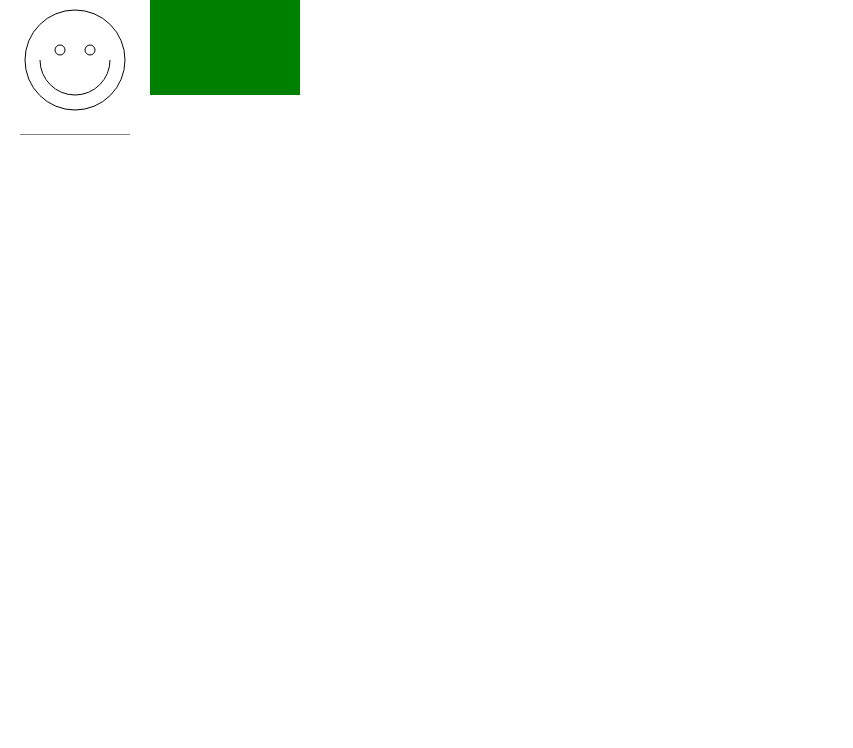
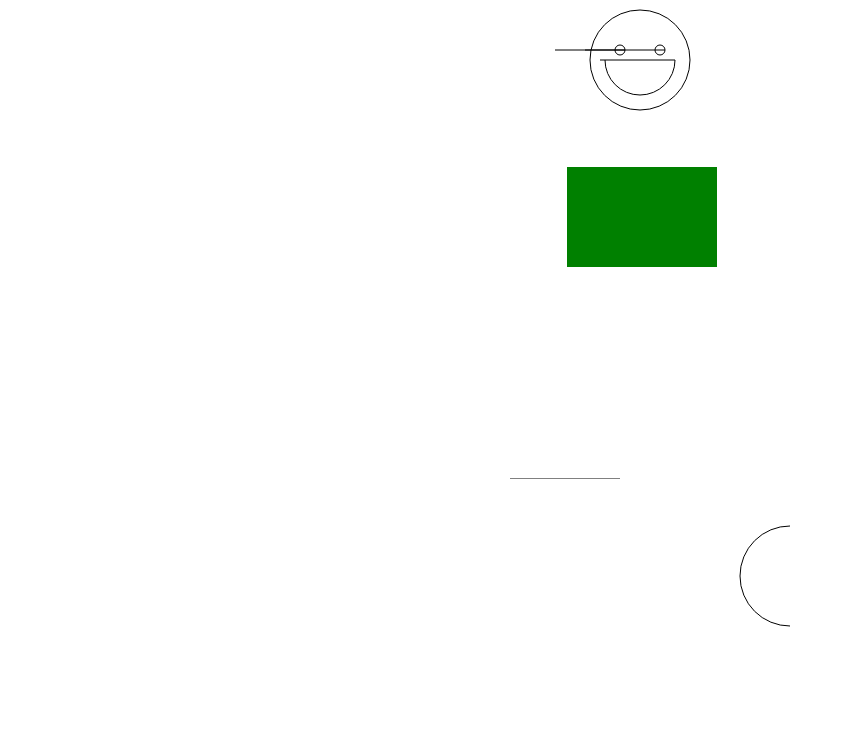
Before and after one commit to LehLapa/Atividade-Canvas, a plain HTML site: page index.html in a window 1280 px wide. Shown: the part 52-800 px from the top of the page, without its empty margins (0-853 px from the left). Drawn offline with Linux system fonts and the light colour scheme.

Commit message:
Quinto Commit - Atualização de arquivos HTML, CSS e JS

```diff
--- a/css/style.css
+++ b/css/style.css
@@ -2,3 +2,6 @@
     margin: 0;
     padding: 0;
 }
+body{
+    text-align: center;
+}
--- a/index.html
+++ b/index.html
@@ -10,7 +10,18 @@
 </head>
 <body>
     <h1> Atividade Canvas </h1>
-    <canvas id="canvas"></canvas>
+    <div id="smile">
+        <canvas id="canvas1"></canvas>
+    </div> <br>
+    <div id="retan">
+        <canvas id="canvas2"></canvas>
+    </div> <br>
+    <div id="linha">
+        <canvas id="canvas3"></canvas>
+    </div> <br>
+    <div id="circulo">
+        <canvas id="canvas4"></canvas>
+    </div>
     <script src="js/script.js"></script>
 </body>
 </html>
--- a/js/script.js
+++ b/js/script.js
@@ -1,20 +1,31 @@
-const canvas = document.getElementById('canvas');
-const ctx = canvas.getContext('2d');
-ctx.fillStyle = 'green';
-ctx.fillRect (150, 10, 150, 100);
-
+const canvas1 = document.getElementById ('canvas1');
+const ctx = canvas1.getContext ('2d');
 ctx.beginPath();
-ctx.arc(75, 75, 50, 0, Math.PI * 2, true);
+ctx.arc(150, 75, 50, 0, Math.PI * 2, true);
 ctx.moveTo(110, 75);
-ctx.arc(75, 75, 35, 0, Math.PI, false);
+ctx.arc(150, 75, 35, 0, Math.PI, false);
 ctx.moveTo(65, 65);
-ctx.arc(60, 65, 5, 0, Math.PI * 2, true);
+ctx.arc(170, 65, 5, 0, Math.PI * 2, true);
 ctx.moveTo(95, 65);
-ctx.arc(90, 65, 5, 0, Math.PI * 2, true);
+ctx.arc(130, 65, 5, 0, Math.PI * 2, true);
 ctx.stroke();
 
-ctx.fillStyle = 'red';
-ctx.beginPath();
-ctx.moveTo(20, 150);
-ctx.lineTo(130, 150);
-ctx.stroke();
+const canvas2 = document.getElementById('canvas2');
+const ctx2 = canvas2.getContext('2d');
+ctx2.fillStyle = 'green';
+ctx2.fillRect (77, 10, 150, 100);
+
+const canvas3 = document.getElementById ('canvas3');
+const ctx3 = canvas3.getContext ('2d');
+ctx3.strokeStyle = 'black';
+ctx3.beginPath();
+ctx3.moveTo(20, 150);
+ctx3.lineTo(130, 150);
+ctx3.stroke();
+
+const canvas4 = document.getElementById ('canvas4');
+const ctx4 = canvas4.getContext ('2d');
+ctx4.beginPath();
+ctx4.arc(300, 75, 50, 0, Math.PI * 2, true);
+ctx4.moveTo(200, 100);
+ctx4.stroke();
```
